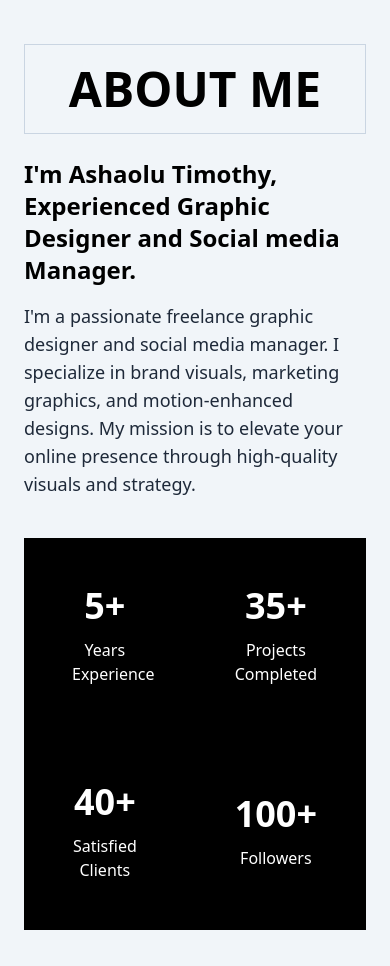
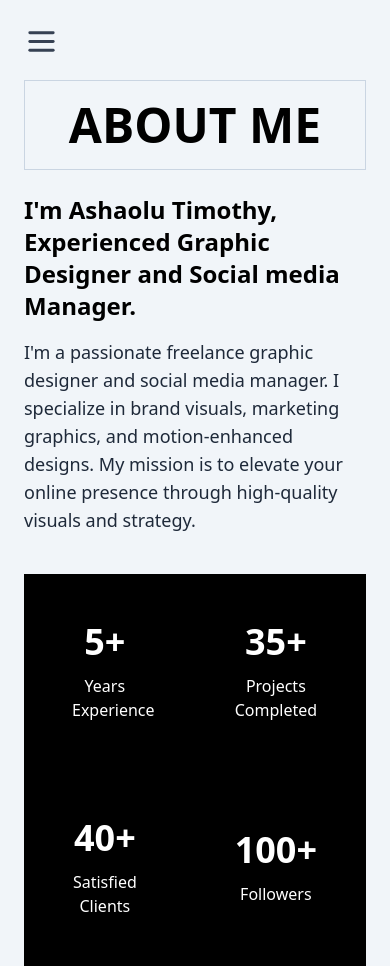
Before and after one commit to PelumiKadeba10/client-portfolio, a React (Vite) app: page /about in a window 390 px wide. Built offline with nearby package versions, Linux system fonts and the light colour scheme.

Commit message:
some new changes

```diff
--- a/src/component/NavHome.jsx
+++ b/src/component/NavHome.jsx
@@ -15,7 +15,7 @@ function NavHome() {
         <div className="flex justify-center items-center pt-10">
 
           {/* Desktop Menu */}
-          <div className="hidden md:flex space-x-6">
+          <div className="hidden md:flex space-x-12">
             {navItems.map((item) => (
               <Link
                 key={item}
@@ -28,12 +28,12 @@ function NavHome() {
           </div>
 
           {/* Hamburger Button */}
-          <div className="md:hidden absolute right-0 pr-15">
+          <div className="md:hidden absolute top-6 left-6">
             <button
               onClick={toggleMenu}
               className="text-gray-700 focus:outline-none"
             >
-              {isOpen ? <X size={28} /> : <Menu size={28} />}
+              {isOpen ? <X size={35} /> : <Menu size={35} />}
             </button>
           </div>
         </div>
--- a/src/component/Navbar.jsx
+++ b/src/component/Navbar.jsx
@@ -11,21 +11,20 @@ function Navbar() {
 
   return (
     <nav className="fixed h-full"> {/* Changed this line */}
-      <div className="z-50 h-full">
+      <div className="z-50">
         {/* Hamburger Button (for mobile) */}
-        <div className="md:hidden absolute right-0 top-4 pr-10">
+        <div className="md:hidden absolute top-6 left-6">
           <button
             onClick={toggleMenu}
             className="text-gray-700 focus:outline-none"
           >
-            {isOpen ? <X size={28} /> : <Menu size={28} />}
+            {isOpen ? <X size={28} /> : <Menu size={35} />}
           </button>
-
         </div>
 
         {/* Side Navigation (for mobile and desktop) */}
         <div
-          className={`fixed inset-0 bg-gray-900 bg-opacity-50 z-40 transition-opacity duration-300 ${isOpen ? 'opacity-100' : 'opacity-0 pointer-events-none'}`}
+          className={`fixed inset- bg-gray-900 bg-opacity-50 z-40 transition-opacity duration-300 ${isOpen ? 'opacity-100' : 'opacity-0 pointer-events-none'}`}
         >
           <div className={`fixed grid grid-cols-1 left-0 top-0 min-h-screen w-60 bg-amber-300 shadow-lg transform transition-transform ${isOpen ? 'translate-x-0' : '-translate-x-full'}`}>
             {/* Close Button (X) */}
--- a/src/pages/About.jsx
+++ b/src/pages/About.jsx
@@ -10,7 +10,7 @@ export default function About() {
   return (
     <div className="flex min-h-screen">
         <Navbar />
-        <div className='flex-1 p-6 ml-0 md:ml-52'>
+        <div className='flex-1 px-6 pt-15 ml-0 md:ml-52'>
             <motion.div
                 initial={{ opacity: 0, x: 50 }}
                 animate={{ opacity: 1, x: 0 }}
```
